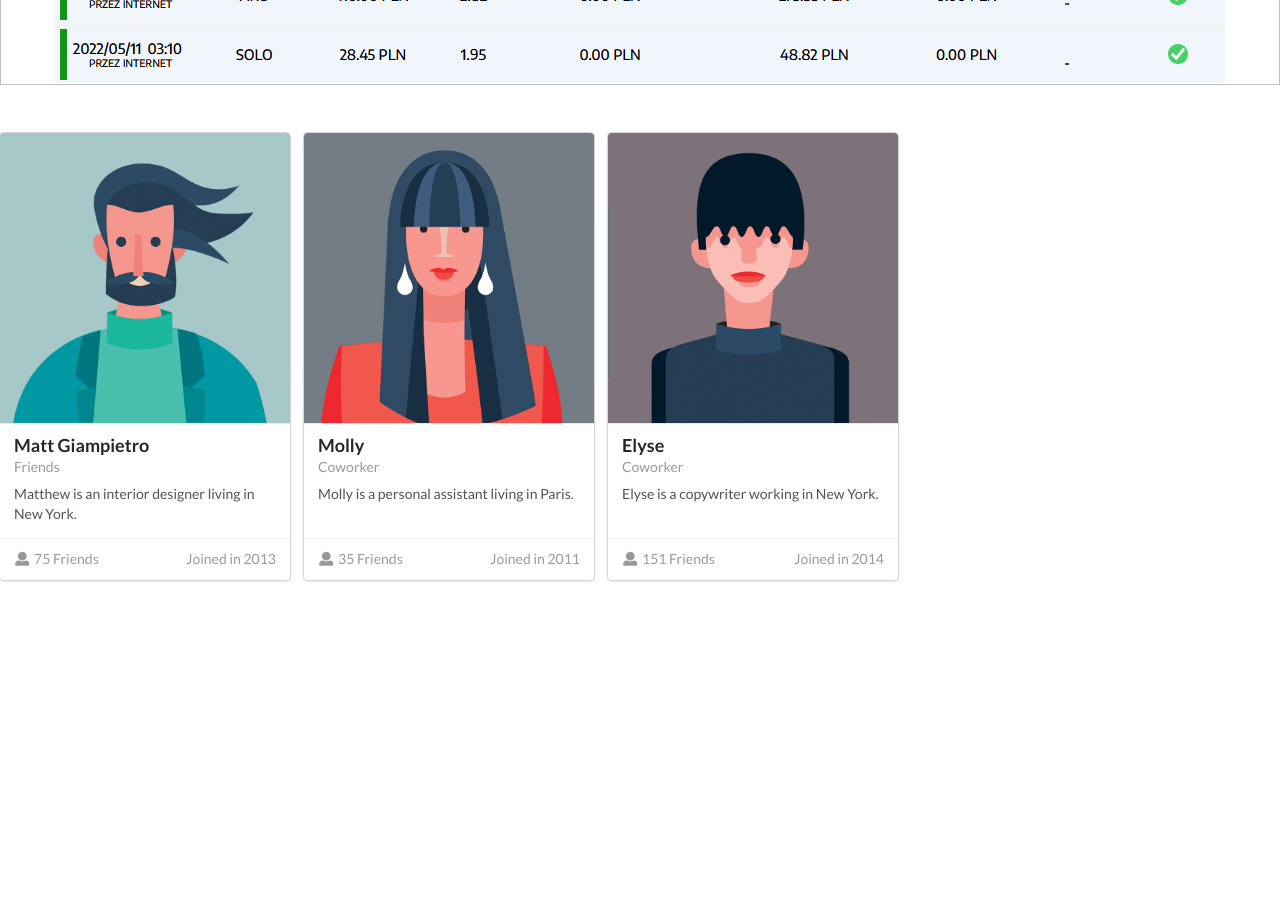
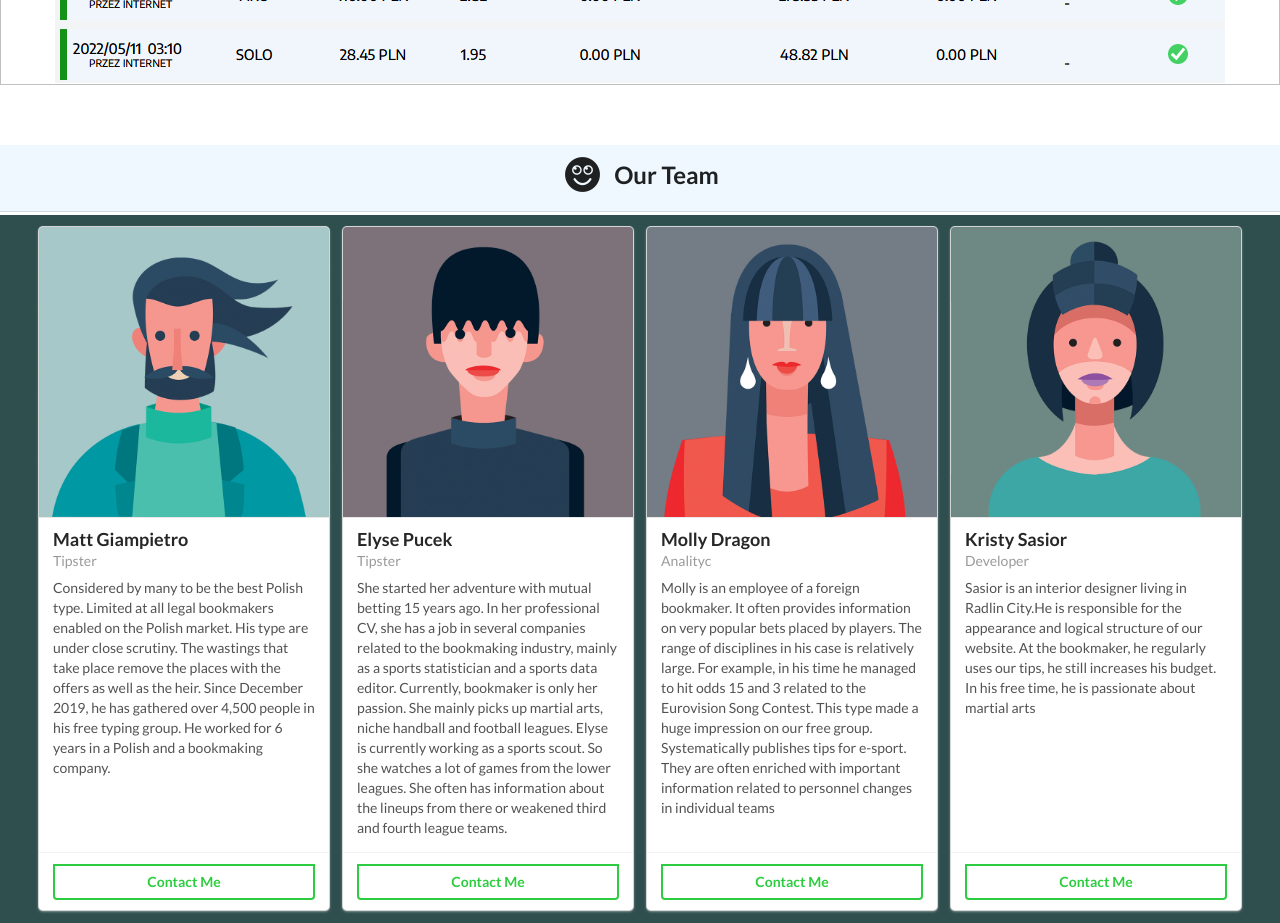
Before and after one commit to udaceue/Bet-Tips-App, a React (Create React App) app: page / in a window 1280 px wide. Shown: the part 940-1863 px from the top of the page. Before the commit the page ends 1532 px from the top, so only its background shows below. Built offline with nearby package versions, Linux system fonts and the light colour scheme.

Commit message:
Tipsters data moved into data.js, Some styling changes

```diff
--- a/src/components/App.css
+++ b/src/components/App.css
@@ -41,6 +41,16 @@ figure {
 .ui.four.column.centered.grid.who > .column {
   background-color: brown;
 }
+.ui.link.cards {
+  background-color: darkslategrey;
+  justify-content: center;
+  margin-top: 0.2rem;
+}
+
+.ui.dividing.header {
+  background-color: aliceblue;
+  padding: 15px;
+}
 
 /* ====================
     MEDIA QUERIES
--- a/src/components/App.js
+++ b/src/components/App.js
@@ -1,10 +1,15 @@
 import "./App.css";
+import { useState } from "react";
 import Header from "./Header";
 import Menu from "./Menu";
 import Home from "./Home";
 import Tipsters from "./Tipsters";
+import items from "./data";
 
 function App() {
+  // eslint-disable-next-line no-unused-vars
+  const [tipstersItems, setTipstersItems] = useState(items);
+
   return (
     <div className="ui fluid container">
       <header>
@@ -13,7 +18,7 @@ function App() {
       </header>
 
       <Home />
-      <Tipsters />
+      <Tipsters items={tipstersItems} />
     </div>
   );
 }
--- a/src/components/Home.jsx
+++ b/src/components/Home.jsx
@@ -35,6 +35,10 @@ function Home() {
           </div>
         </div>
       </div>
+      <h2 className="ui dividing header centered">
+        <i className="smile icon" />
+        Our Team
+      </h2>
     </div>
   );
 }
--- a/src/components/Tipsters.jsx
+++ b/src/components/Tipsters.jsx
@@ -1,79 +1,42 @@
+/* eslint-disable react/prop-types */
+/* eslint-disable no-unused-vars */
 /* eslint-disable jsx-a11y/anchor-is-valid */
 import React from "react";
-import elyse from "../photos/elyse.png";
-import matthew from "../photos/matthew.png";
-import molly from "../photos/molly.png";
 
-function Tipsters() {
+// eslint-disable-next-line react/prop-types
+function Tipsters({ items }) {
+  console.log(items);
   return (
+    <section>
       <div className="ui fluid container">
         <div className="ui link cards">
-        <div className="card">
+          {items.map((tipster) => {
+            const { id, name, desc, img, prof } = tipster;
+            return (
+              <div className="card" key={id}>
                 <div className="image">
-            <img src={matthew} alt="tipster" />
+                  <img src={img} alt="tipster" />
                 </div>
                 <div className="content">
-            <div className="header">Matt Giampietro</div>
+                  <div className="header">{name}</div>
                   <div className="meta">
-              <a>Friends</a>
+                    <a>{prof}</a>
                   </div>
-            <div className="description">
-              Matthew is an interior designer living in New York.
-            </div>
+                  <div className="description">{desc}</div>
                 </div>
                 <div className="extra content">
-            <span className="right floated">Joined in 2013</span>
-            <span>
-              <i className="user icon" />
-              75 Friends
-            </span>
-          </div>
-        </div>
-        <div className="card">
-          <div className="image">
-            <img src={molly} alt="tipster" />
-          </div>
-          <div className="content">
-            <div className="header">Molly</div>
-            <div className="meta">
-              <span className="date">Coworker</span>
-            </div>
-            <div className="description">
-              Molly is a personal assistant living in Paris.
-            </div>
-          </div>
-          <div className="extra content">
-            <span className="right floated">Joined in 2011</span>
-            <span>
-              <i className="user icon" />
-              35 Friends
-            </span>
-          </div>
-        </div>
-        <div className="card">
-          <div className="image">
-            <img src={elyse} alt="tipster" />
-          </div>
-          <div className="content">
-            <div className="header">Elyse</div>
-            <div className="meta">
-              <a>Coworker</a>
-            </div>
-            <div className="description">
-              Elyse is a copywriter working in New York.
-            </div>
-          </div>
-          <div className="extra content">
-            <span className="right floated">Joined in 2014</span>
-            <span>
-              <i className="user icon" />
-              151 Friends
-            </span>
-          </div>
+                  <div className="ui inverted green bottom attached button">
+                    Contact Me
                   </div>
                 </div>
               </div>
             );
+          })}
+        </div>
+      </div>
+    </section>
+    // end of the fluid contaier
+  );
 }
 
 export default Tipsters;
--- /dev/null
+++ b/src/components/data.js
@@ -0,0 +1,37 @@
+// eslint-disable-next-line no-unused-vars
+import matthew from "../photos/matthew.png";
+import elyse from "../photos/elyse.png";
+import molly from "../photos/molly.png";
+import kristy from "../photos/kristy.png";
+
+const tipsters = [
+  {
+    id: 1,
+    name: "Matt Giampietro",
+    desc: "Considered by many to be the best Polish type. Limited at all legal bookmakers enabled on the Polish market. His type are under close scrutiny. The wastings that take place remove the places with the offers as well as the heir. Since December 2019, he has gathered over 4,500 people in his free typing group. He worked for 6 years in a Polish and a bookmaking company.",
+    prof: "Tipster",
+    img: `${matthew}`,
+  },
+  {
+    id: 2,
+    name: "Elyse Pucek",
+    desc: "She started her adventure with mutual betting 15 years ago. In her professional CV, she has a job in several companies related to the bookmaking industry, mainly as a sports statistician and a sports data editor. Currently, bookmaker is only her passion. She mainly picks up martial arts, niche handball and football leagues. Elyse is currently working as a sports scout. So she watches a lot of games from the lower leagues. She often has information about the lineups from there or weakened third and fourth league teams.",
+    prof: "Tipster",
+    img: `${elyse}`,
+  },
+  {
+    id: 3,
+    name: "Molly Dragon",
+    desc: "Molly is an employee of a foreign bookmaker. It often provides information on very popular bets placed by players. The range of disciplines in his case is relatively large. For example, in his time he managed to hit odds 15 and 3 related to the Eurovision Song Contest. This type made a huge impression on our free group. Systematically publishes tips for e-sport. They are often enriched with important information related to personnel changes in individual teams",
+    prof: "Analityc",
+    img: `${molly}`,
+  },
+  {
+    id: 4,
+    name: "Kristy Sasior",
+    desc: "Sasior is an interior designer living in Radlin City.He is responsible for the appearance and logical structure of our website. At the bookmaker, he regularly uses our tips, he still increases his budget. In his free time, he is passionate about martial arts",
+    prof: "Developer",
+    img: `${kristy}`,
+  },
+];
+export default tipsters;
```
Also changed, not shown: src/photos/kristy.png (added). Lines whose indentation alone changed are shown as unchanged.
